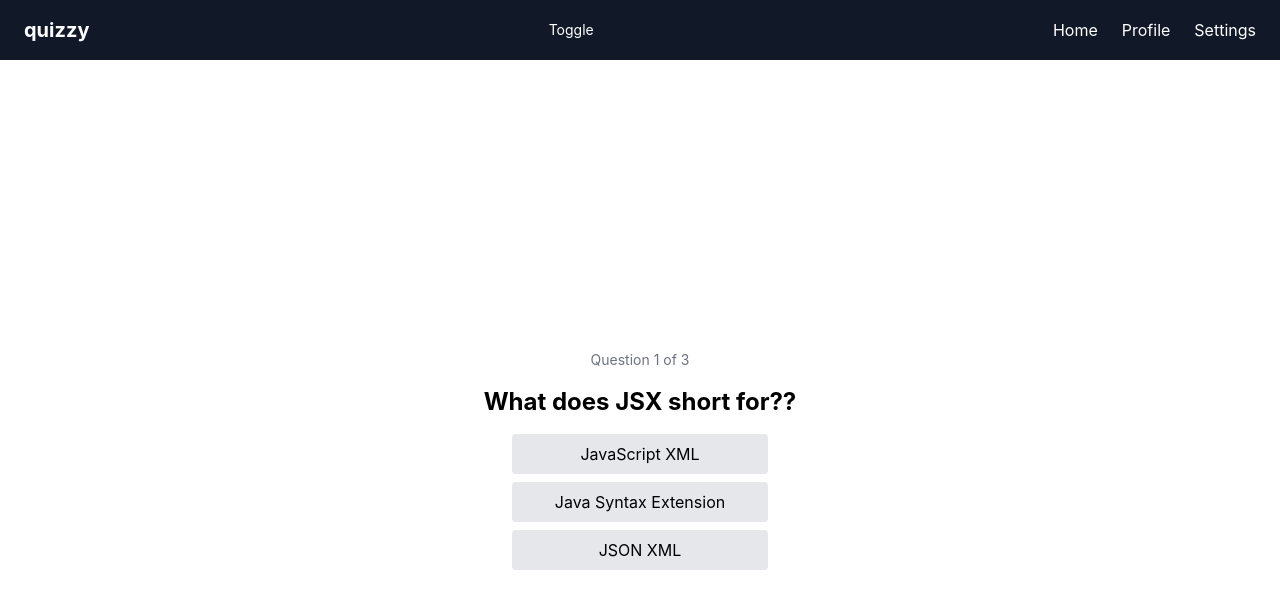
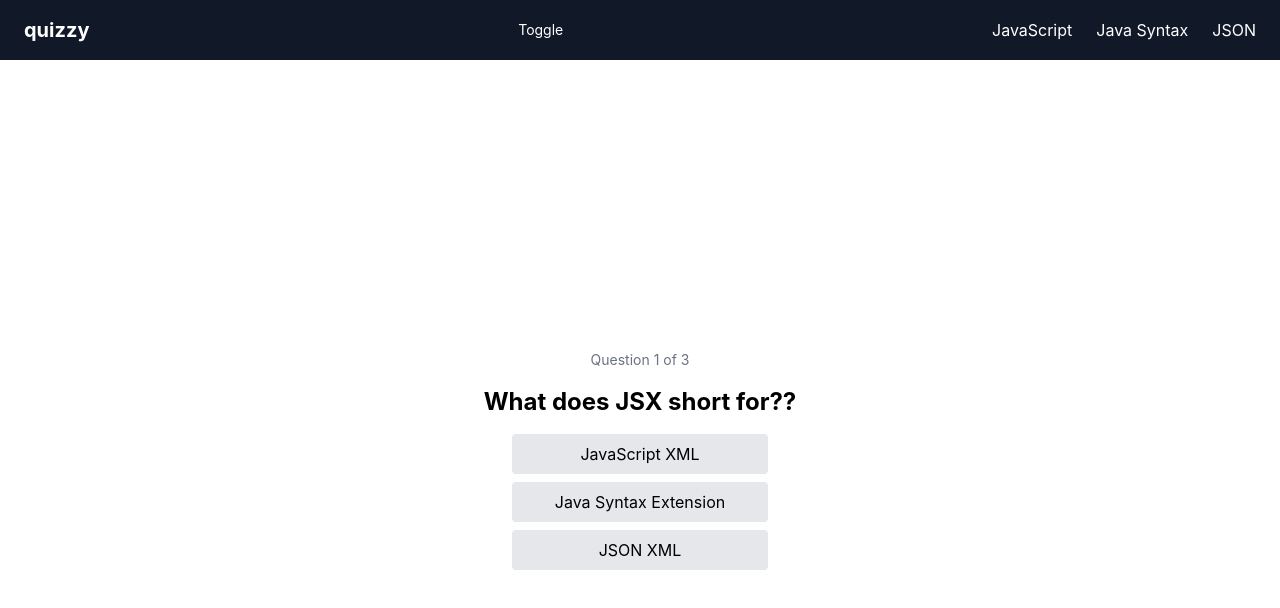
Before and after one commit to maziznaj/quizzyeasy, a React (Create React App) app: page / in a window 1280 px wide. Shown: the top 608 px of the page. Built offline with nearby package versions, Linux system fonts and the light colour scheme.

Commit message:
i fixed the sidebar

```diff
--- a/src/components/sidebar.jsx
+++ b/src/components/sidebar.jsx
@@ -21,9 +21,9 @@ function Navbar() {
       {/* REACT: only show this block if isOpen is true */}
       {isOpen && (
         <div className="flex gap-6">
-          <a href="#" className="hover:text-gray-300">Home</a>
-          <a href="#" className="hover:text-gray-300">Profile</a>
-          <a href="#" className="hover:text-gray-300">Settings</a>
+          <a href="/javascript">JavaScript</a>
+          <a href="/java">Java Syntax</a>
+          <a href="/json">JSON</a>
         </div>
       )}
     </nav>
```
